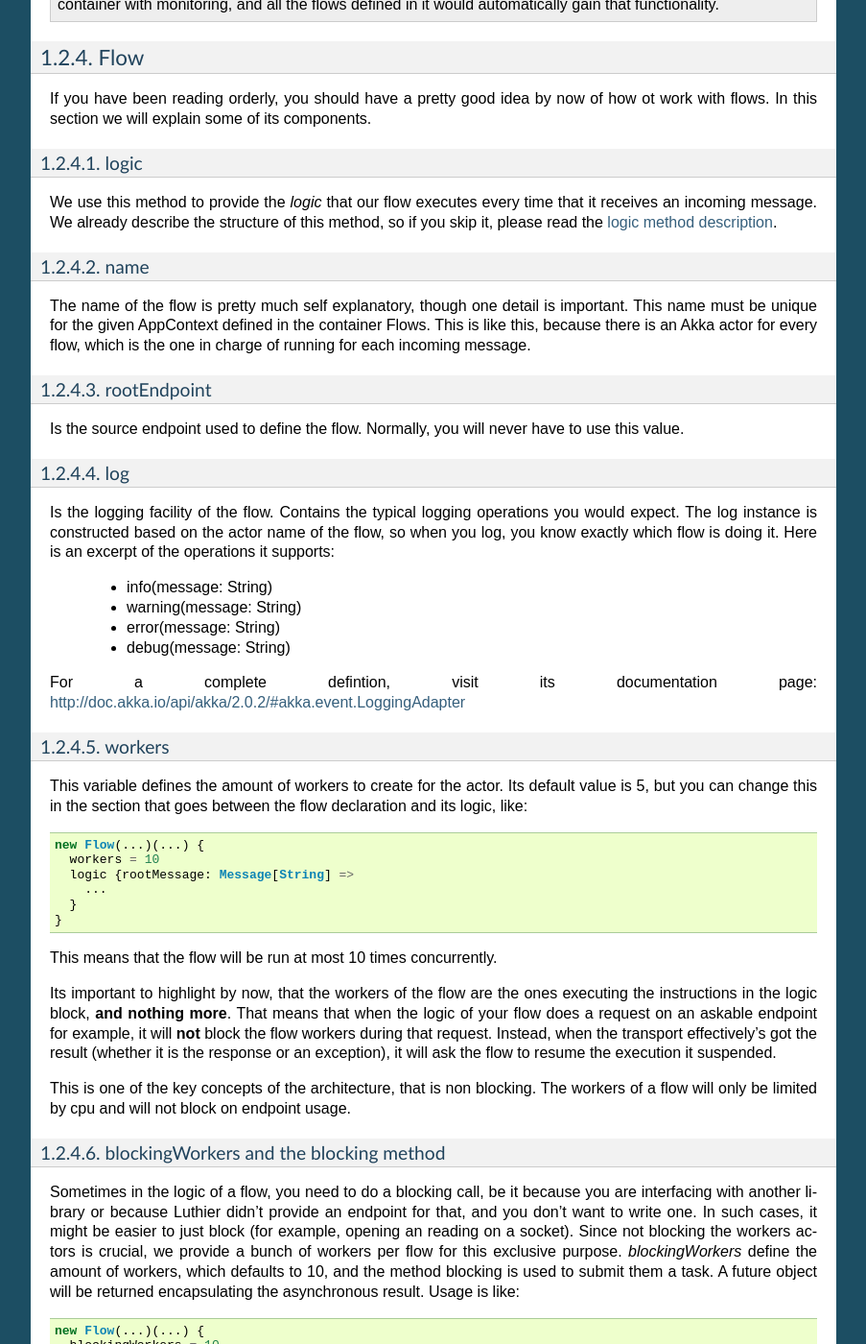
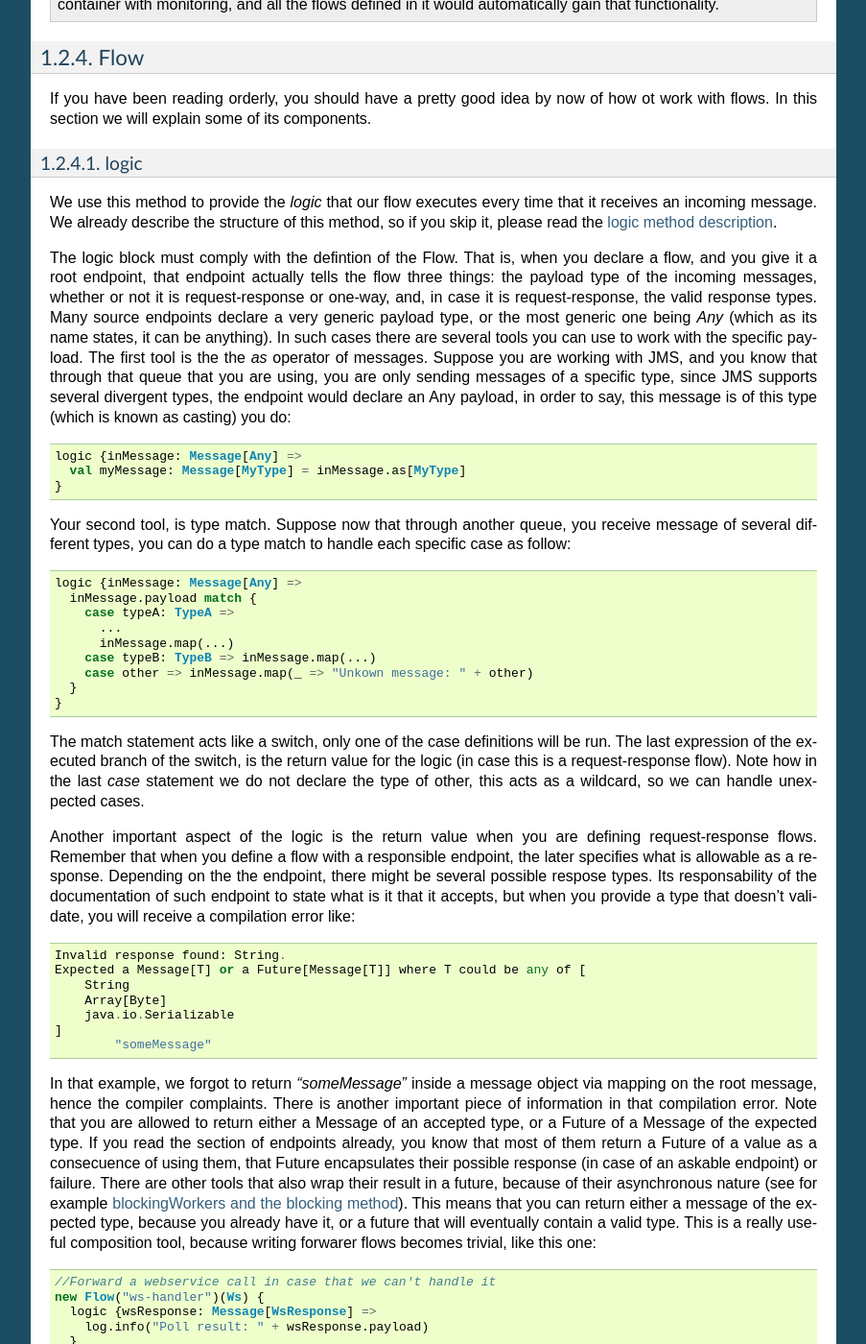
Before and after one commit to netlabs-foundation/luthier, a Sphinx documentation site: the page built from doc/sphinx/intro.rst, in a window 1280 px wide and 1400 px high, scrolled down 4236 px. Shown: the whole window at 96% size, without its empty margins (198-1101 px from the left). Built offline with Sphinx 7.4.7, drawn with Linux system fonts in a browser that asks for light colours; some of the changed text lies outside the part shown.

Commit message:
Lots of documentation adedd

```diff
--- a/doc/sphinx/intro.rst
+++ b/doc/sphinx/intro.rst
@@ -259,6 +259,78 @@ logic
 We use this method to provide the *logic* that our flow executes every time that it receives an incoming message.
 We already describe the structure of this method, so if you skip it, please read the `logic method description`_.
 
+The logic block must comply with the defintion of the Flow. That is, when you declare a flow, and you give it a root
+endpoint, that endpoint actually tells the flow three things: the payload type of the incoming messages, whether or not
+it is request-response or one-way, and, in case it is request-response, the valid response types. Many source endpoints
+declare a very generic payload type, or the most generic one being `Any` (which as its name states, it can be anything).
+In such cases there are several tools you can use to work with the specific payload.
+The first tool is the the `as` operator of messages. Suppose you are working with JMS, and you know that through that
+queue that you are using, you are only sending messages of a specific type, since JMS supports several divergent types,
+the endpoint would declare an Any payload, in order to say, this message is of this type (which is known as casting)
+you do:
+
+.. code-block:: scala
+
+  logic {inMessage: Message[Any] =>
+    val myMessage: Message[MyType] = inMessage.as[MyType]
+  }
+
+Your second tool, is type match. Suppose now that through another queue, you receive message of several different
+types, you can do a type match to handle each specific case as follow:
+
+.. code-block:: scala
+
+  logic {inMessage: Message[Any] =>
+    inMessage.payload match {
+      case typeA: TypeA =>
+        ...
+        inMessage.map(...)
+      case typeB: TypeB => inMessage.map(...)
+      case other => inMessage.map(_ => "Unkown message: " + other)
+    }
+  }
+
+The match statement acts like a switch, only one of the case definitions will be run. The last expression of the
+executed branch of the switch, is the return value for the logic (in case this is a request-response flow).
+Note how in the last `case` statement we do not declare the type of other, this acts as a wildcard, so we can handle
+unexpected cases.
+
+Another important aspect of the logic is the return value when you are defining request-response flows.
+Remember that when you define a flow with a responsible endpoint, the later specifies what is allowable as a response.
+Depending on the the endpoint, there might be several possible respose types. Its responsability of the documentation
+of such endpoint to state what is it that it accepts, but when you provide a type that doesn't validate, you will
+receive a compilation error like:
+
+::
+
+  Invalid response found: String.
+  Expected a Message[T] or a Future[Message[T]] where T could be any of [
+      String
+      Array[Byte]
+      java.io.Serializable
+  ]
+          "someMessage"
+
+In that example, we forgot to return `"someMessage"` inside a message object via mapping on the root message, hence
+the compiler complaints.
+There is another important piece of information in that compilation error. Note that you are allowed to return either a
+Message of an accepted type, or a Future of a Message of the expected type. If you read the section of endpoints already,
+you know that most of them return a Future of a value as a consecuence of using them, that Future encapsulates their
+possible response (in case of an askable endpoint) or failure. There are other tools that also wrap their result in a
+future, because of their asynchronous nature (see for example `blockingWorkers and the blocking method`_). This means
+that you can return either a message of the expected type, because you already have it, or a future that will eventually
+contain a valid type. This is a really useful composition tool, because writing forwarer flows becomes trivial, like this
+one:
+
+.. code-block:: scala
+
+  //Forward a webservice call in case that we can't handle it
+  new Flow("ws-handler")(Ws) {
+    logic {wsResponse: Message[WsResponse] =>
+      log.info("Poll result: " + wsResponse.payload)
+    }
+  }
+
 name
 ****
 
@@ -302,7 +374,7 @@ in the section that goes between the flow declaration and its logic, like:
 
 This means that the flow will be run at most 10 times concurrently.
 
-Its important to highlight by now, that the workers of the flow are the ones executing the instructions in the logic
+Its important to highlight, that the workers of the flow are the ones executing the instructions in the logic
 block, **and nothing more**. That means that when the logic of your flow does a request on an askable endpoint for
 example, it will **not** block the flow workers during that request. Instead, when the transport effectively's got the
 result (whether it is the response or an exception), it will ask the flow to resume the execution it suspended.
@@ -317,7 +389,7 @@ Sometimes in the logic of a flow, you need to do a blocking call, be it because
 or because Luthier didn't provide an endpoint for that, and you don't want to write one. In such cases, it might be
 easier to just block (for example, opening an reading on a socket). Since not blocking the workers actors is crucial,
 we provide a bunch of workers per flow for this exclusive purpose. `blockingWorkers` define the amount of workers, which
-defaults to 10, and the method blocking is used to submit them a task. A future object will be returned encapsulating
+defaults to 10, and the method blocking is used to submit a task for them. A future object will be returned encapsulating
 the asynchronous result. Usage is like:
 
 .. code-block:: scala
```
Also changed, not shown: 1 other file.
